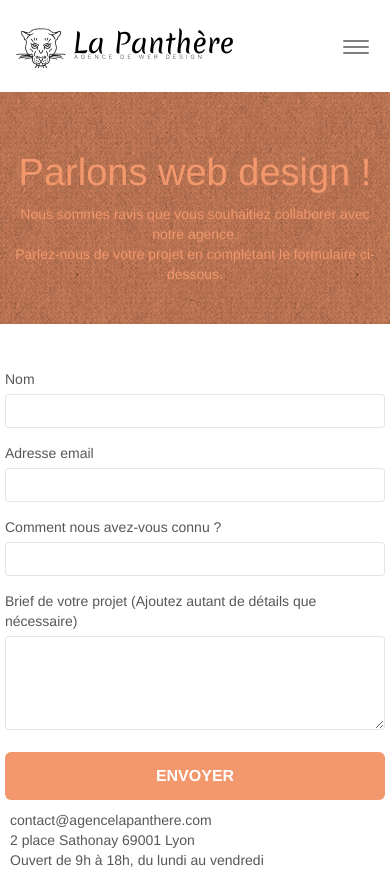
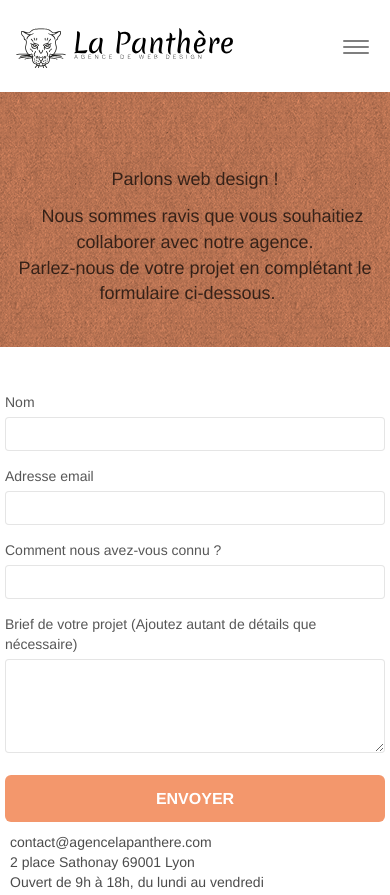
Before and after one commit to Mathieu-H1/lapanthere, a plain HTML site: page page2.html in a window 390 px wide. Shown: the top 895 px of the page. Drawn offline with nearby package versions, Linux system fonts and the light colour scheme; files that its build step writes are made by us from their sources; a script that the page names is missing.

Commit message:
modification des fichiers pour le contraste

```diff
--- a/page2.html
+++ b/page2.html
@@ -61,11 +61,11 @@
 		<div class="row">
 			<div class="col-sm-12">
 				<h1 class="text-center hero-bloc-text tc-white">
-					Parlons web design !
+					<span class="black-page2">Parlons web design !</span>
 				</h1>
 				<p class="text-center mg-lg tc-white tight-width-whitespace">
-					Nous sommes ravis que vous souhaitiez collaborer avec notre agence.<br>
-					Parlez-nous de votre projet en complétant le formulaire ci-dessous.
+					<span class="black-page2">Nous sommes ravis que vous souhaitiez collaborer avec notre agence.<br>
+					Parlez-nous de votre projet en complétant le formulaire ci-dessous.</span>
 				</p>
 			</div>
 		</div>
--- a/style.css
+++ b/style.css
@@ -16,8 +16,19 @@ body {
 .social_name {
     margin-bottom: 10px;
 }
+.social {
+    color: white;
+}
 .citation {
     font-size: 16px;
+    color: rgba(0, 0, 0, 0.707);
+}
+.black-page1 {
+    color: rgba(0, 0, 0, 0.707);
+}
+.black-page2 {
+    color: rgba(0, 0, 0, 0.707);
+    font-size:x-large;
 }
 /*fin de modifications*/
 
@@ -656,15 +667,17 @@ h3,
 h4,
 h5,
 h6,
-p,
 label,
-.btn,
-a {
+.btn {
     font-family: "helvetica";
     font-weight: 400;
     color: #575757!important;
 }
-
+/*modification pour contraste*/
+p,a {
+    color: rgba(0, 0, 0, 0.707);
+}
+/*fin de modification*/
 .container {
     max-width: 1000px;
 }
@@ -747,7 +760,7 @@ h4 {
 }
 
 .white {
-    color: #FFFFFF!important;
+    color: white;
 }
 
 .portfolio-thumb {
@@ -782,7 +795,7 @@ h4 {
 }
 
 .bgc-atomic-tangerine {
-    background-color: #F3976C;
+    background-color: #f3976c;
 }
 
 .tc-white {
@@ -857,6 +870,9 @@ h4 {
     .nav-center.navbar .nav {
         max-width: 100%
     }
+    .black-page2 {
+        font-size: x-large;
+    }
 }
 
 @media only screen and (min-device-width: 768px) and (max-device-width: 1024px) and (orientation: landscape) {
@@ -904,6 +920,11 @@ h4 {
     .page-container {
         overflow-x: hidden;
         position: relative;
+    }
+    .black-page2 {
+        font-size: large;
+        width: 80%;
+        padding: 0 15px 0 15px;
     }
     h1,
     h2,
```
Also changed, not shown: index.html (+9 -5 lines).
